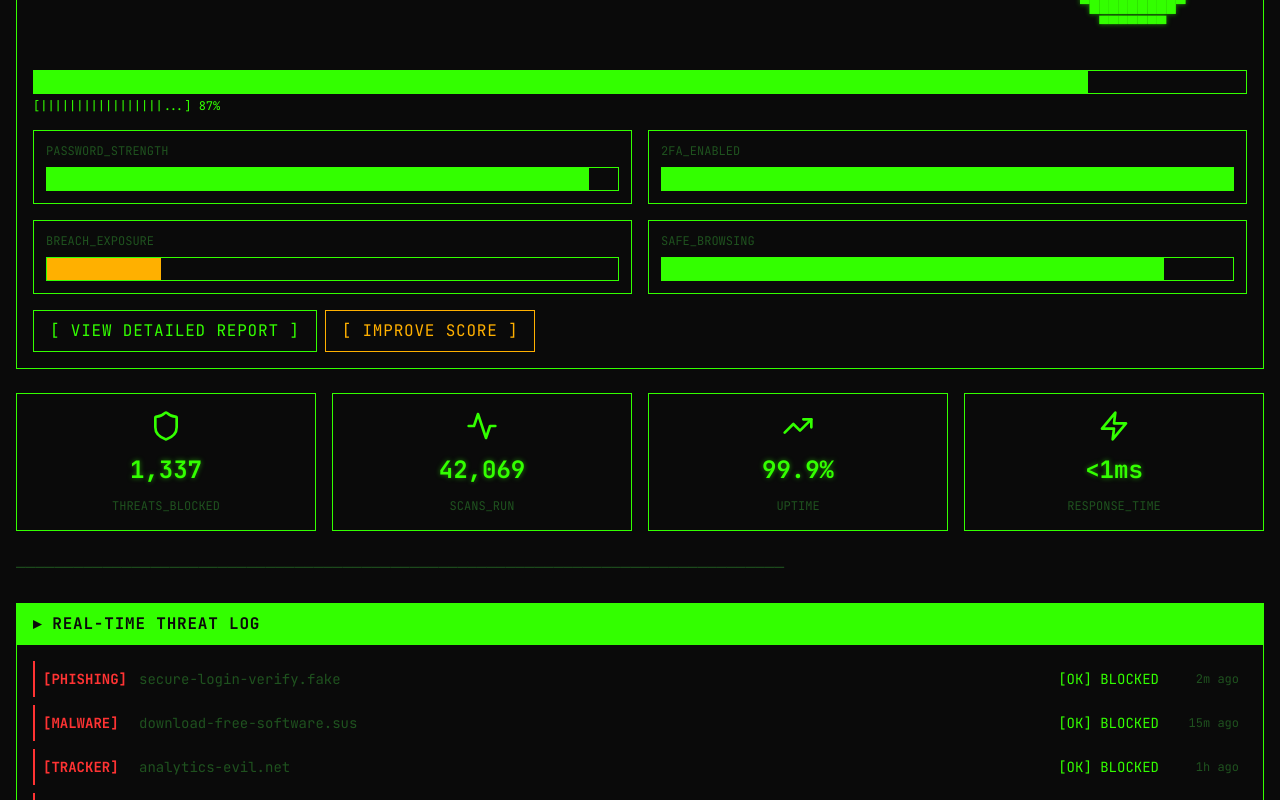
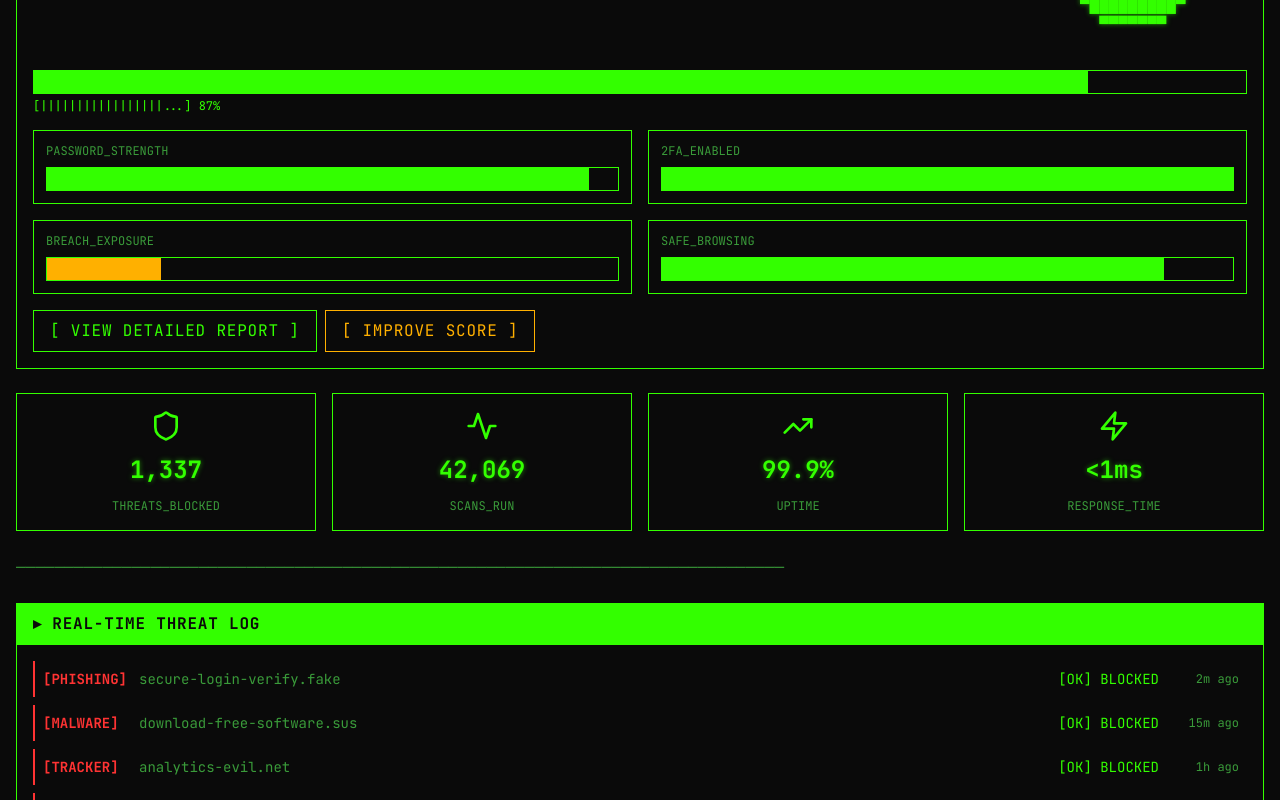
Before and after one commit to ishpreet404/cyberchaukidaar, a React (Vite) app: page / in a window 1280 px wide. Shown: the part 800-1600 px from the top of the page. Built offline with nearby package versions, Linux system fonts and the light colour scheme; the HTML template or start-up script is replaced by a standard one.

Commit message:
style: Update color scheme to brighter shade (#3A9B3A)

```diff
--- a/src/index.css
+++ b/src/index.css
@@ -21,11 +21,11 @@
 
   ::-webkit-scrollbar-track {
     background: #0a0a0a;
-    border-left: 1px solid #1f521f;
+    border-left: 1px solid #3A9B3A;
   }
 
   ::-webkit-scrollbar-thumb {
-    background: #1f521f;
+    background: #3A9B3A;
     border: 1px solid #33ff00;
   }
 
@@ -65,7 +65,7 @@
 
   /* ASCII Borders */
   .ascii-border {
-    border: 1px solid #1f521f;
+    border: 1px solid #3A9B3A;
     position: relative;
   }
 
--- a/src/pages/DesignSystem.jsx
+++ b/src/pages/DesignSystem.jsx
@@ -57,7 +57,7 @@ const DesignSystem = () => {
           <div className="text-center">
             <div className="w-full h-20 bg-terminal-muted mb-2"></div>
             <div className="text-xs">terminal-muted</div>
-            <div className="text-xs text-terminal-muted">#1f521f</div>
+            <div className="text-xs text-terminal-muted">#3A9B3A</div>
           </div>
         </div>
       </Card>
--- a/tailwind.config.js
+++ b/tailwind.config.js
@@ -8,9 +8,9 @@ export default {
 					bg: "#0a0a0a",
 					green: "#33ff00",
 					amber: "#ffb000",
-					muted: "#1f521f",
+					muted: "#3A9B3A",
 					red: "#ff3333",
-					border: "#1f521f",
+					border: "#3A9B3A",
 				},
 			},
 			fontFamily: {
```
Also changed, not shown: extension/popup.html (+5 -5 lines).
